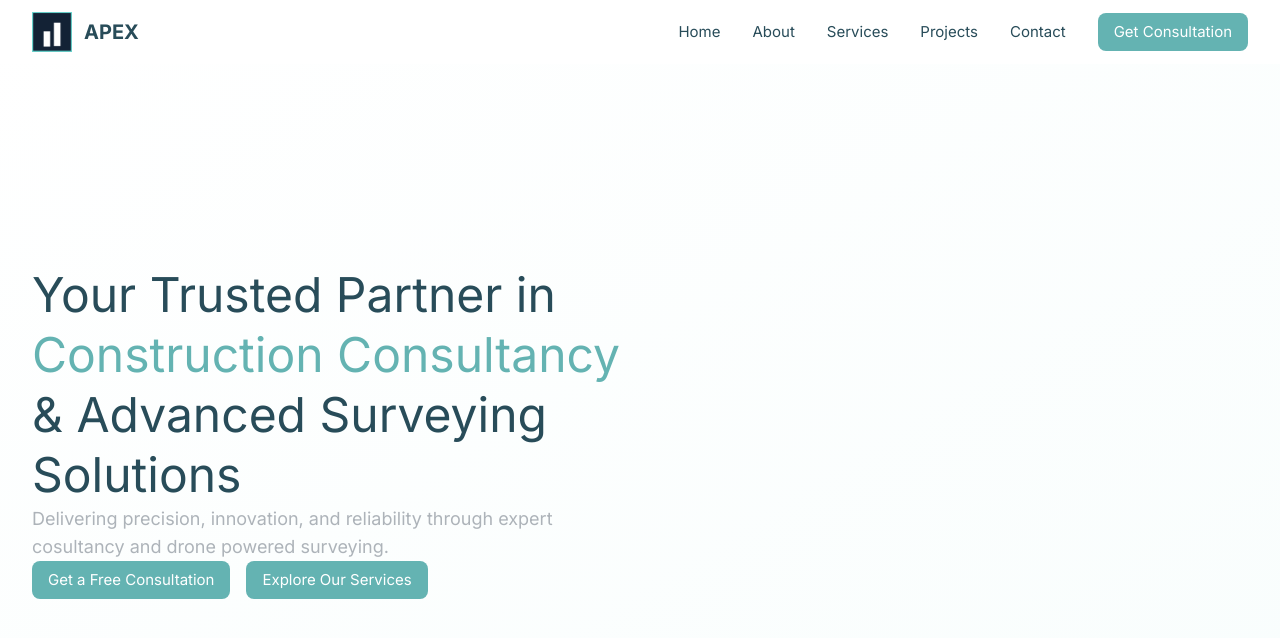
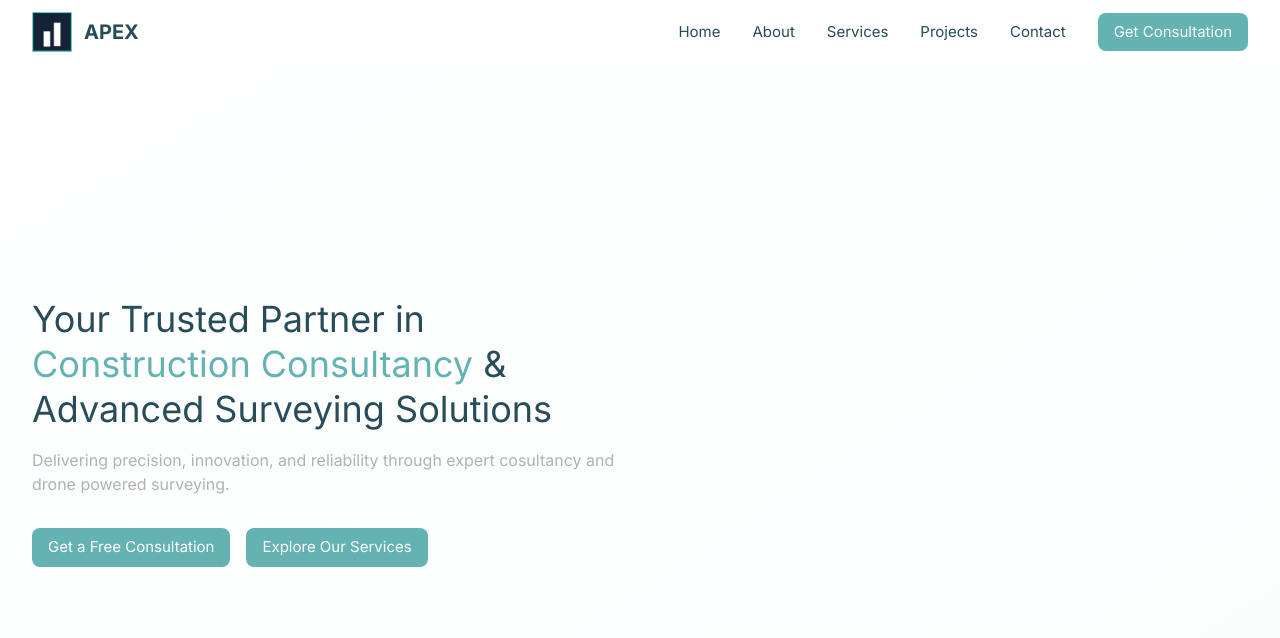
Before and after one commit to DavidMANZI-093/apex, a Next.js app: page / in a window 1280 px wide. Shown: the top 638 px of the page. Built offline with nearby package versions, Linux system fonts and the light colour scheme.

Commit message:
Auto-commit at 18/06/2025, 18:08:07 for inactivity period...

```diff
--- a/src/components/hero.tsx
+++ b/src/components/hero.tsx
@@ -4,11 +4,11 @@ const Hero = () => {
   return (
     <section id="home" className="!pt-16 min-h-screen flex items-center bg-gradient-to-br from-white to-tiffany-blue/5">
         <div className="container !mx-auto !px-4 sm:!px-6 lg:!px-8">
-            <div className="grid lg:grid-cols-2 gap-8 items-center">
-                <div className="gap-8">
-                    <div className="gap-4">
-                        <h1 className="!text-3xl md:!text-4xl lg:!text-5xl font-bold !text-midnight-green leading-tight">Your Trusted Partner in <span className="text-verdigris">Construction Consultancy</span> & Advanced Surveying Solutions</h1>
-                        <p className="!text-lg !text-french-grey max-w-2xl">Delivering precision, innovation, and reliability through expert cosultancy and drone powered surveying.</p>
+            <div className="grid lg:grid-cols-2 gap-12 items-center">
+                <div className="flex flex-col gap-8">
+                    <div className="flex flex-col gap-4">
+                        <h1 className="!text-2xl md:!text-3xl lg:!text-4xl font-bold !text-midnight-green leading-tight">Your Trusted Partner in <span className="text-verdigris">Construction Consultancy</span> & Advanced Surveying Solutions</h1>
+                        <p className="!text-base !text-french-grey max-w-2xl">Delivering precision, innovation, and reliability through expert cosultancy and drone powered surveying.</p>
                     </div>
 
                     <div className="flex flex-col sm:flex-row gap-4">
--- a/src/components/ui/button.tsx
+++ b/src/components/ui/button.tsx
@@ -4,11 +4,12 @@ type Props = {
     children: React.ReactNode;
     href?: string;
     className?: string;
+    variant?: "default" | "outline";
 };
 
 const Button = (props: Props) => {
   return (
-    <button className={props.className? props.className : "!py-2 !px-4 !rounded-lg !bg-verdigris hover:!bg-tiffany-blue !text-white !text-[15px] transition-colors duration-200"}>
+    <button className={props.className? props.className : "!py-2 !px-4 !rounded-lg !bg-verdigris hover:!bg-tiffany-blue !text-white !text-[15px] transition-colors duration-200" + (props.variant === "outline" ? " !border !border-verdigris !bg-transparent !text-verdigris" : "") + (props.variant === "outline" ? " !border !border-verdigris !bg-transparent !text-verdigris" : "")}>
         {props.children}
     </button>
   );
```
